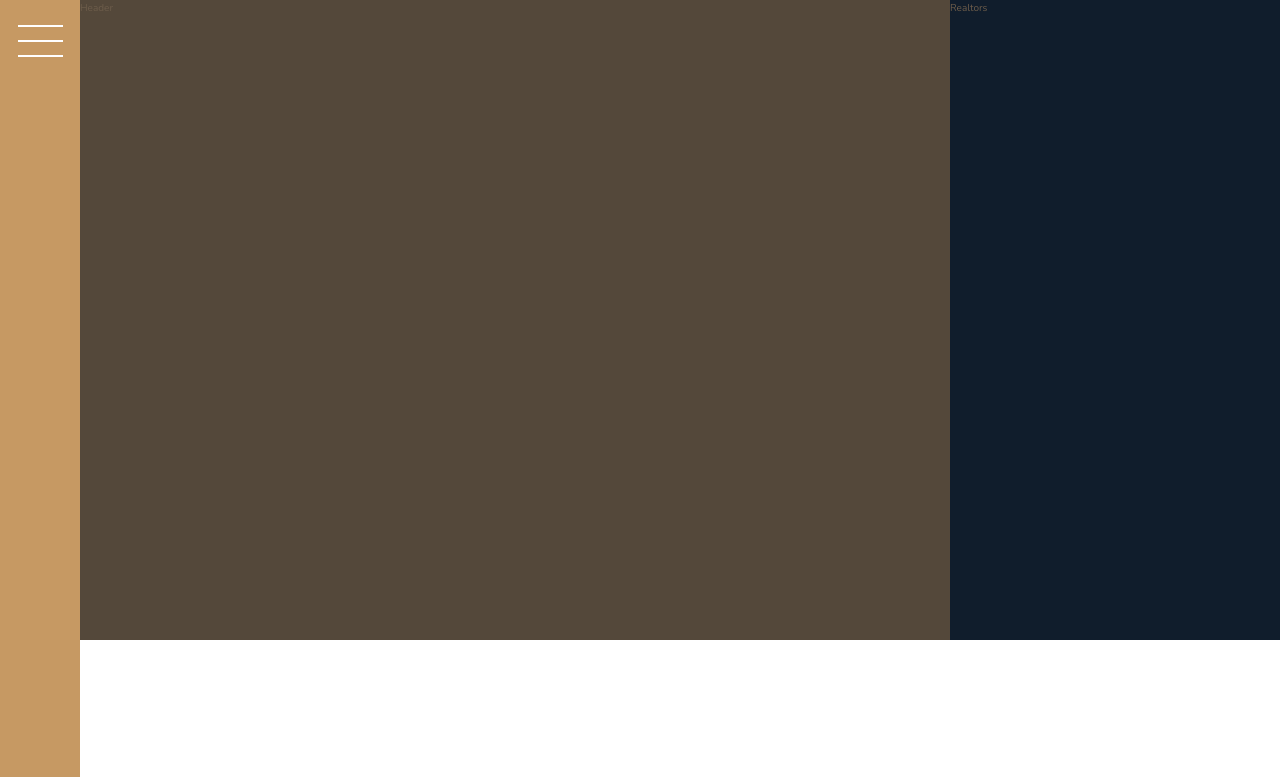
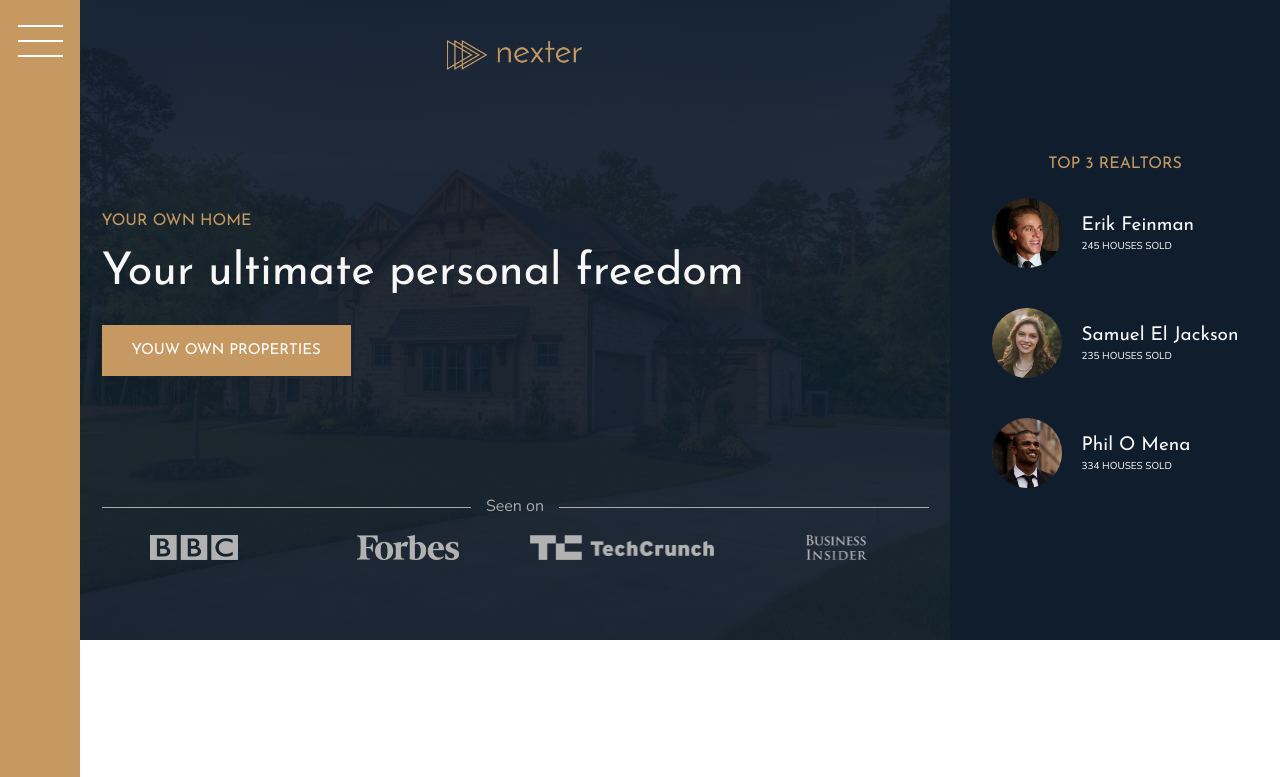
Before and after one commit to MandelaK/nexter, a website: page index.html in a window 1280 px wide. Shown: the top 777 px of the page. Drawn offline with nearby package versions, Linux system fonts and the light colour scheme.

Commit message:
Implement and style the header
- Style the header
- Style the realtors section

```diff
--- a/index.html
+++ b/index.html
@@ -18,8 +18,42 @@
     <div class="sidebar">
       <button class="nav-button"></button>
     </div>
-    <header class="header">Header</header>
-    <div class="realtors">Realtors</div>
+    <header class="header">
+      <img src="/img/logo.png" alt="logo" class="header__logo" />
+      <h3 class="heading-3">Your own home</h3>
+      <h1 class="heading-1">Your ultimate personal freedom</h1>
+      <button class="button header__button">Youw own properties</button>
+
+      <header class="header__seenon-text">Seen on</header>
+      <div class="header__seenon-logos">
+        <img src="img/logo-bbc.png" alt="Seen on Logo 1" />
+        <img src="img/logo-forbes.png" alt="Seen on Logo 2" />
+        <img src="img/logo-techcrunch.png" alt="Seen on Logo 3" />
+        <img src="img/logo-bi.png" alt="Seen on Logo 4" />
+      </div>
+    </header>
+    <div class="realtors">
+      <h3 class="heading-3">Top 3 Realtors</h3>
+      <div class="realtors__list">
+        <img src="img/realtor-1.jpeg" alt="Realtor 1" class="realtors__image" />
+        <div class="realtors__details">
+          <h4 class="heading-4 heading-4--light">Erik Feinman</h4>
+          <p class="realtors__sold">245 houses sold</p>
+        </div>
+
+        <img src="img/realtor-2.jpeg" alt="Realtor 2" class="realtors__image" />
+        <div class="realtors__details">
+          <h4 class="heading-4 heading-4--light">Samuel El Jackson</h4>
+          <p class="realtors__sold">235 houses sold</p>
+        </div>
+
+        <img src="img/realtor-3.jpeg" alt="Realtor 3" class="realtors__image" />
+        <div class="realtors__details">
+          <h4 class="heading-4 heading-4--light">Phil O Mena</h4>
+          <p class="realtors__sold">334 houses sold</p>
+        </div>
+      </div>
+    </div>
     <section class="features">
       <div class="feature">
         <svg class="feature__icon">
--- a/sass/_header.scss
+++ b/sass/_header.scss
@@ -1,4 +1,59 @@
 .header {
   background-color: $color-grey-dark-1;
   grid-column: full-start / col-end 6;
+  background-image: linear-gradient(
+      rgba($color-secondary, 0.93),
+      rgba($color-secondary, 0.93)
+    ),
+    url(../img/hero.jpeg);
+  background-size: cover;
+  background-position: center;
+  padding: 8rem;
+  padding-top: 4rem;
+
+  display: grid;
+  grid-template-rows: 1fr min-content 6rem 1fr;
+  grid-template-columns: max-content;
+  grid-row-gap: 1.5rem;
+  justify-content: center;
+
+  &__logo {
+    height: 3rem;
+    justify-self: center;
+  }
+
+  &__button {
+    justify-self: start;
+    align-self: start;
+  }
+
+  &__seenon-text {
+    display: grid;
+    grid-template-columns: 1fr max-content 1fr;
+    grid-column-gap: 1.5rem;
+    align-items: center;
+
+    font-size: 1.6rem;
+    color: $color-grey-light-2;
+
+    &::before,
+    &::after {
+      content: "";
+      height: 1px;
+      display: block;
+      background-color: currentColor;
+    }
+  }
+
+  &__seenon-logos {
+    display: grid;
+    grid-template-columns: repeat(4, 1fr);
+    grid-column-gap: 3rem;
+    justify-items: center;
+
+    img {
+      height: 2.5rem;
+      filter: brightness(70%);
+    }
+  }
 }
--- a/sass/_realtors.scss
+++ b/sass/_realtors.scss
@@ -1,4 +1,32 @@
 .realtors {
   background-color: $color-secondary;
   grid-column: col-start 7 / full-end;
+  padding: 3rem;
+
+  display: grid;
+  align-content: center;
+  justify-content: center;
+  grid-row-gap: 2rem;
+  justify-items: center;
+
+  &__list {
+    display: grid;
+    grid-template-columns: min-content max-content;
+    grid-column-gap: 2rem;
+    grid-row-gap: 5vh;
+    align-items: center;
+  }
+
+  &__image {
+    width: 7rem;
+    border-radius: 50%;
+    display: block;
+  }
+
+  &__sold {
+    text-transform: uppercase;
+    color: $color-grey-light-2;
+    margin-top: -3px;
+    color: white;
+  }
 }
--- a/sass/_typography.scss
+++ b/sass/_typography.scss
@@ -6,6 +6,9 @@
 .heading {
   &-1 {
     @extend %heading;
+    font-size: 4.5rem;
+    color: $color-grey-light-1;
+    line-height: 1;
   }
   &-2 {
     @extend %heading;
```
Also changed, not shown: css/style.css.
